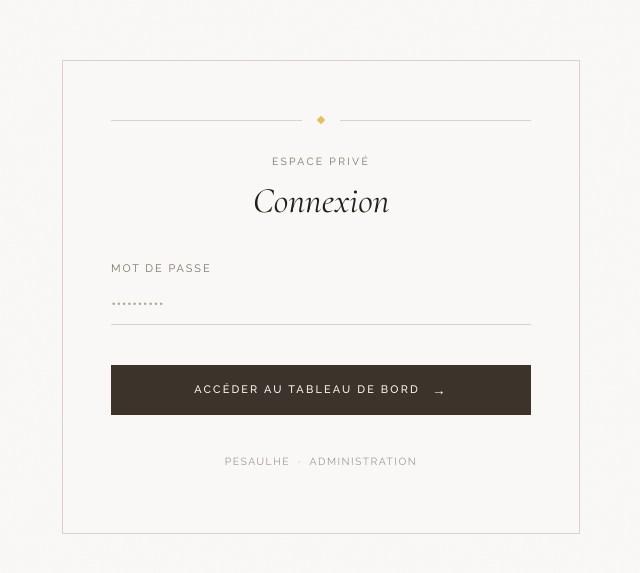
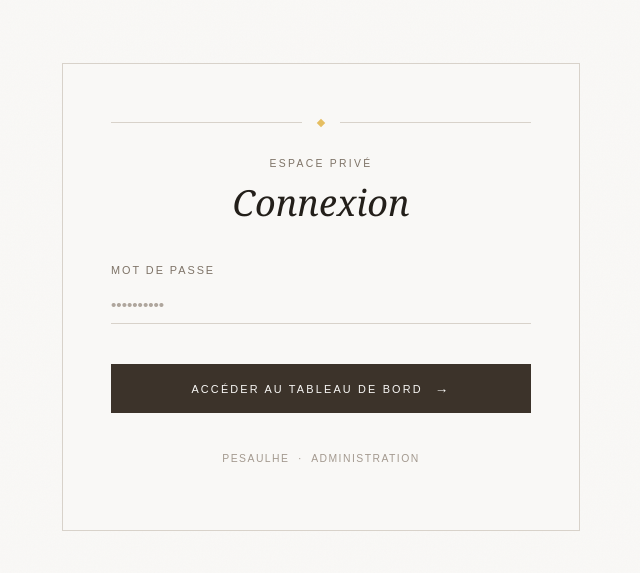
Before and after one commit to LaureLavie/pesaulhe, a Next.js app: page /admin-login in a window 1280 px wide. Shown: the part 143-716 px from the top of the page, without its empty margins (319-959 px from the left). Built offline with nearby package versions, Linux system fonts and the light colour scheme.

Commit message:
style css

```diff
--- a/pages/admin-login.tsx
+++ b/pages/admin-login.tsx
@@ -27,8 +27,6 @@ export default function AdminLogin() {
   return (
     <>
       <style>{`
-        @import url("https://fonts.googleapis.com/css2?family=Cormorant+Garamond:ital,wght@0,300;0,400;0,500;1,300;1,400&family=Raleway:wght@300;400;500;600&display=swap");
-
         .al-root {
           min-height: 100vh;
           display: flex;
--- a/pages/admin/dashboard.tsx
+++ b/pages/admin/dashboard.tsx
@@ -84,10 +84,6 @@ export default function AdminDashboard() {
 
   const styles = (
     <Head>
-      <link
-        href="https://fonts.googleapis.com/css2?family=Cormorant+Garamond:ital,wght@0,300;0,400;0,500;1,300;1,400;1,500&family=Raleway:wght@300;400;500;600&display=swap"
-        rel="stylesheet"
-      />
       <style>{`
         .ad-root {
           min-height: 100vh;
```
